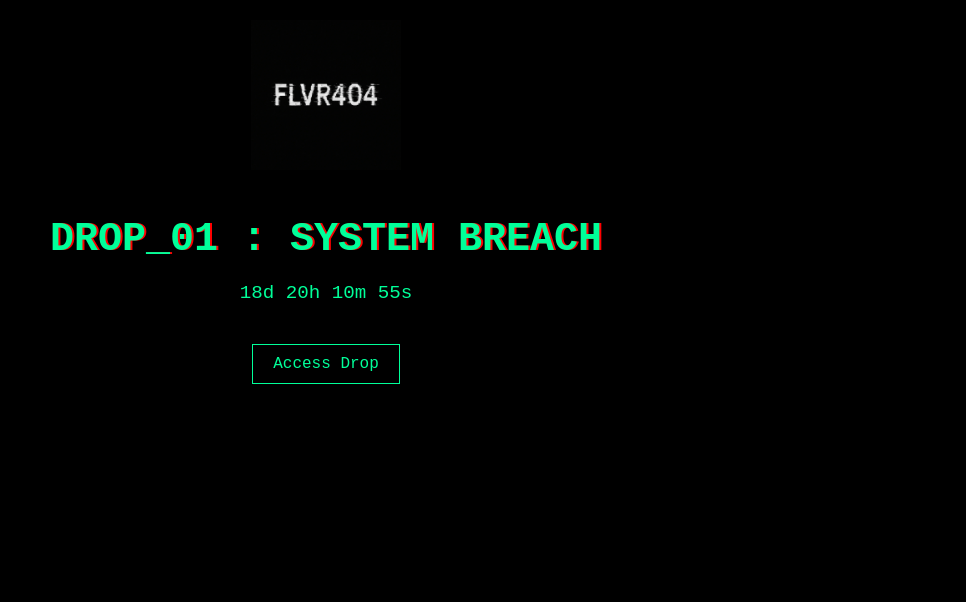
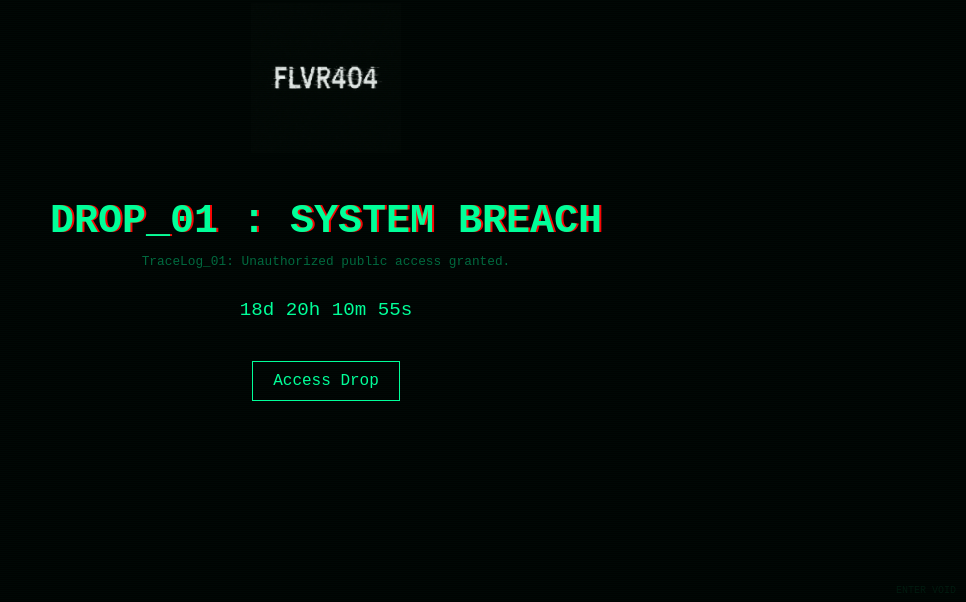
Before and after one commit to Mursh0620/flvr404-site, a plain HTML site: page index.html in a window 1280 px wide. Shown: the part 198-800 px from the top of the page, without its empty margins (314-1280 px from the left). Drawn offline with Linux system fonts and the light colour scheme.

Commit message:
index.html

```diff
--- a/index.html
+++ b/index.html
@@ -17,11 +17,22 @@
       overflow: hidden;
     }
 
-    /* LOGO GLITCH START */
+    /* SCANLINE OVERLAY */
+    body::after {
+      content: '';
+      position: fixed;
+      top: 0; left: 0; width: 100%; height: 100%;
+      background-image: repeating-linear-gradient(
+        to bottom, rgba(0,255,153,0.03), rgba(0,255,153,0.03) 1px, transparent 2px
+      );
+      pointer-events: none;
+      z-index: 999;
+    }
+
+    /* GLITCH LOGO */
     .glitch-logo-wrapper {
       position: relative;
       width: 150px;
-      height: auto;
       margin-bottom: 20px;
     }
     .glitch-logo {
@@ -43,17 +54,30 @@
       75% { transform: translate(-1px, 1px); opacity: 0.4; filter: hue-rotate(270deg); }
       100% { transform: translate(0); opacity: 0.2; filter: hue-rotate(0deg); }
     }
-    /* LOGO GLITCH END */
 
     h1 {
       font-size: 2.5rem;
-      margin-bottom: 20px;
+      margin-bottom: 10px;
       animation: glitch-text 1s infinite;
     }
+    @keyframes glitch-text {
+      0% { text-shadow: 2px 0 red; }
+      50% { text-shadow: -2px 0 blue; }
+      100% { text-shadow: 2px 0 red; }
+    }
+
+    .subtitle {
+      font-size: 0.8rem;
+      color: #00ff99;
+      opacity: 0.4;
+      margin-bottom: 30px;
+    }
+
     .countdown {
       font-size: 1.2rem;
       margin-bottom: 40px;
     }
+
     button {
       padding: 10px 20px;
       font-size: 1rem;
@@ -63,22 +87,40 @@
       border: 1px solid #00ff99;
       cursor: pointer;
     }
-    @keyframes glitch-text {
-      0% { text-shadow: 2px 0 red; }
-      50% { text-shadow: -2px 0 blue; }
-      100% { text-shadow: 2px 0 red; }
+
+    /* HIDDEN LINK */
+    .void-link {
+      position: fixed;
+      bottom: 6px;
+      right: 10px;
+      font-size: 10px;
+      color: #00ff99;
+      opacity: 0.08;
+      text-decoration: none;
+      transition: opacity 0.3s ease;
+    }
+    .void-link:hover {
+      opacity: 0.6;
     }
   </style>
 </head>
 <body>
+  <!-- GLITCH LOGO -->
   <div class="glitch-logo-wrapper">
     <img src="flvr404-logo.png" alt="FLVR404 Logo" class="glitch-logo" />
     <img src="flvr404-logo.png" alt="FLVR404 Logo Glitch" class="glitch-logo glitch-overlay" />
   </div>
 
+  <!-- TITLE -->
   <h1>DROP_01 : SYSTEM BREACH</h1>
+  <div class="subtitle">TraceLog_01: Unauthorized public access granted.</div>
+
+  <!-- COUNTDOWN -->
   <div class="countdown" id="countdown">Loading timer...</div>
   <button onclick="alert('Too early. This drop is encrypted.')">Access Drop</button>
+
+  <!-- SECRET LINK -->
+  <a class="void-link" href="/void">ENTER VOID</a>
 
   <script>
     const countdown = document.getElementById("countdown");
```
